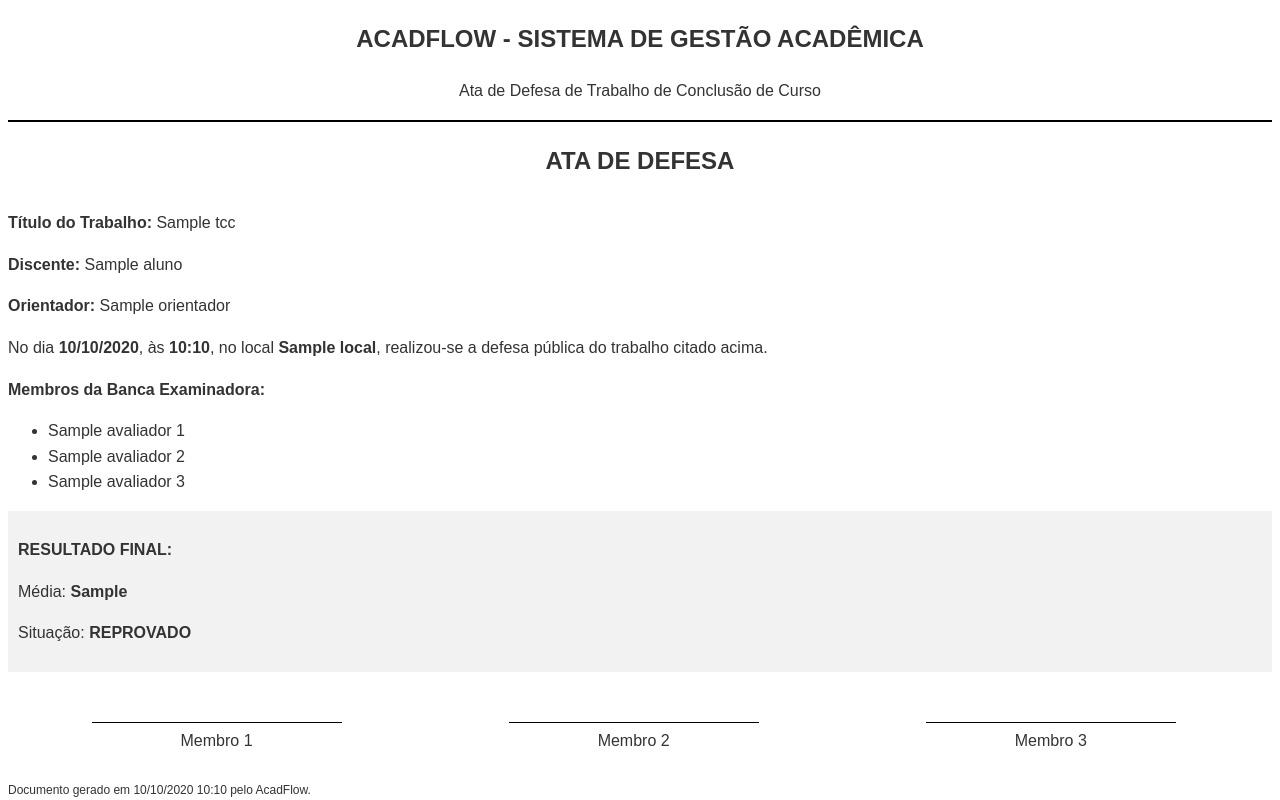
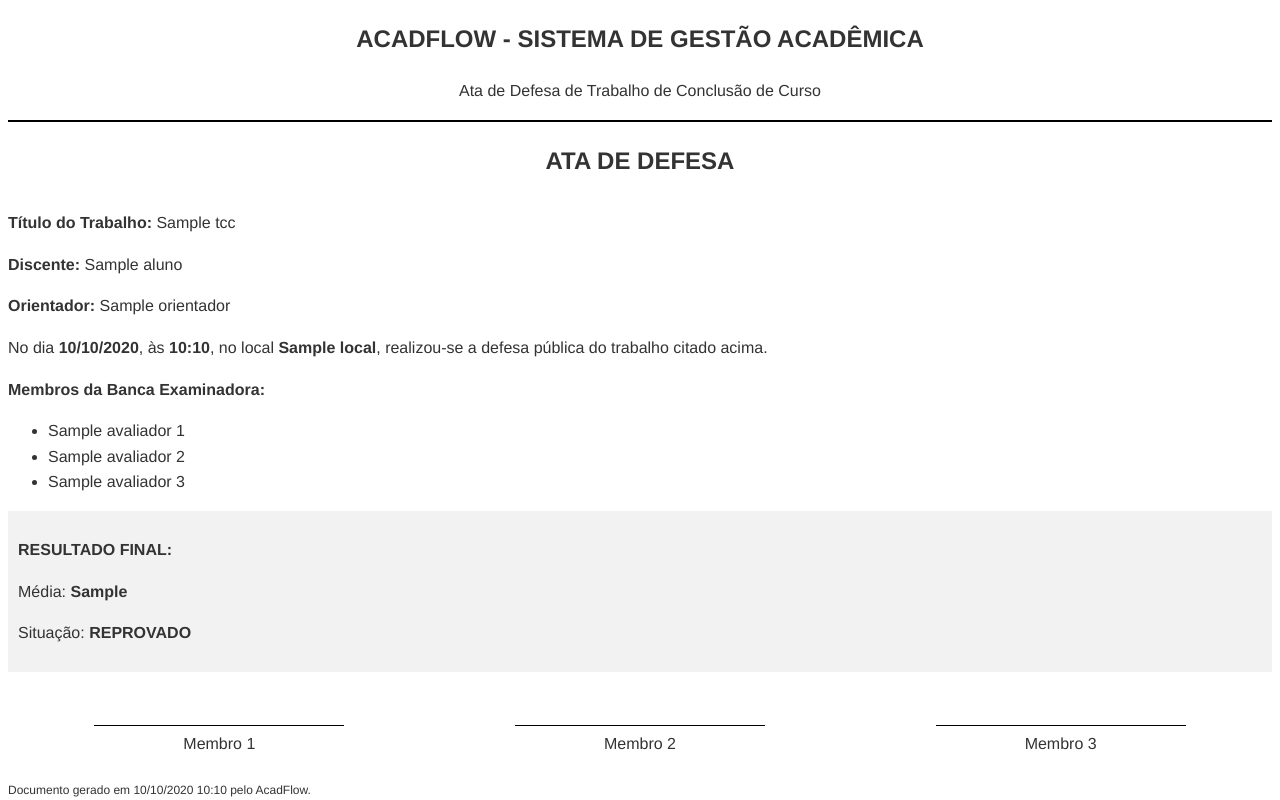
Before and after one commit to augusto-souza/AcadFlow, a Django app: template core/templates/core/pdf_banca.html in a window 1280 px wide. Run offline with Django 5.2, Linux system fonts and the light colour scheme; the template is opened without the code that fills it: most values are stand-ins (such as "Sample title", 1, 10 or a date in 2020).

Commit message:
"Ajuste de PDF"

```diff
--- a/core/templates/core/pdf_banca.html
+++ b/core/templates/core/pdf_banca.html
@@ -1,9 +1,20 @@
 <!DOCTYPE html>
-<html>
+<html lang="pt-br">
 <head>
+    <meta charset="UTF-8">
     <style>
-        @page { size: a4 portrait; margin: 2cm; }
-        body { font-family: sans-serif; color: #333; line-height: 1.6; }
+        @page {
+            size: a4 portrait;
+            margin: 2cm;
+        }
+
+        /* Adicionada a Helvetica/Arial como prioridade para garantir os acentos */
+        body {
+            font-family: Helvetica, Arial, sans-serif;
+            color: #333;
+            line-height: 1.6;
+        }
+
         .header { text-align: center; border-bottom: 2px solid #000; margin-bottom: 20px; }
         .title { text-align: center; font-size: 18pt; font-weight: bold; margin-bottom: 30px; }
         .section { margin-bottom: 15px; }
@@ -47,17 +58,19 @@
         <p>Situação: <span class="label">{% if banca.media_final >= 6 %}APROVADO{% else %}REPROVADO{% endif %}</span></p>
     </div>
 
-    <div class="signature-box">
-        <div style="float: left; width: 33%;">
-            <div class="line">Membro 1</div>
-        </div>
-        <div style="float: left; width: 33%;">
-            <div class="line">Membro 2</div>
-        </div>
-        <div style="float: left; width: 33%;">
-            <div class="line">Membro 3</div>
-        </div>
-    </div>
+    <table style="width: 100%; margin-top: 50px; text-align: center;">
+        <tr>
+            <td style="width: 33%;">
+                <div class="line">Membro 1</div>
+            </td>
+            <td style="width: 33%;">
+                <div class="line">Membro 2</div>
+            </td>
+            <td style="width: 33%;">
+                <div class="line">Membro 3</div>
+            </td>
+        </tr>
+    </table>
 
     <div class="footer">
         Documento gerado em {{ data_atual|date:"d/m/Y H:i" }} pelo AcadFlow.
```
Also changed, not shown: 1 other file.
